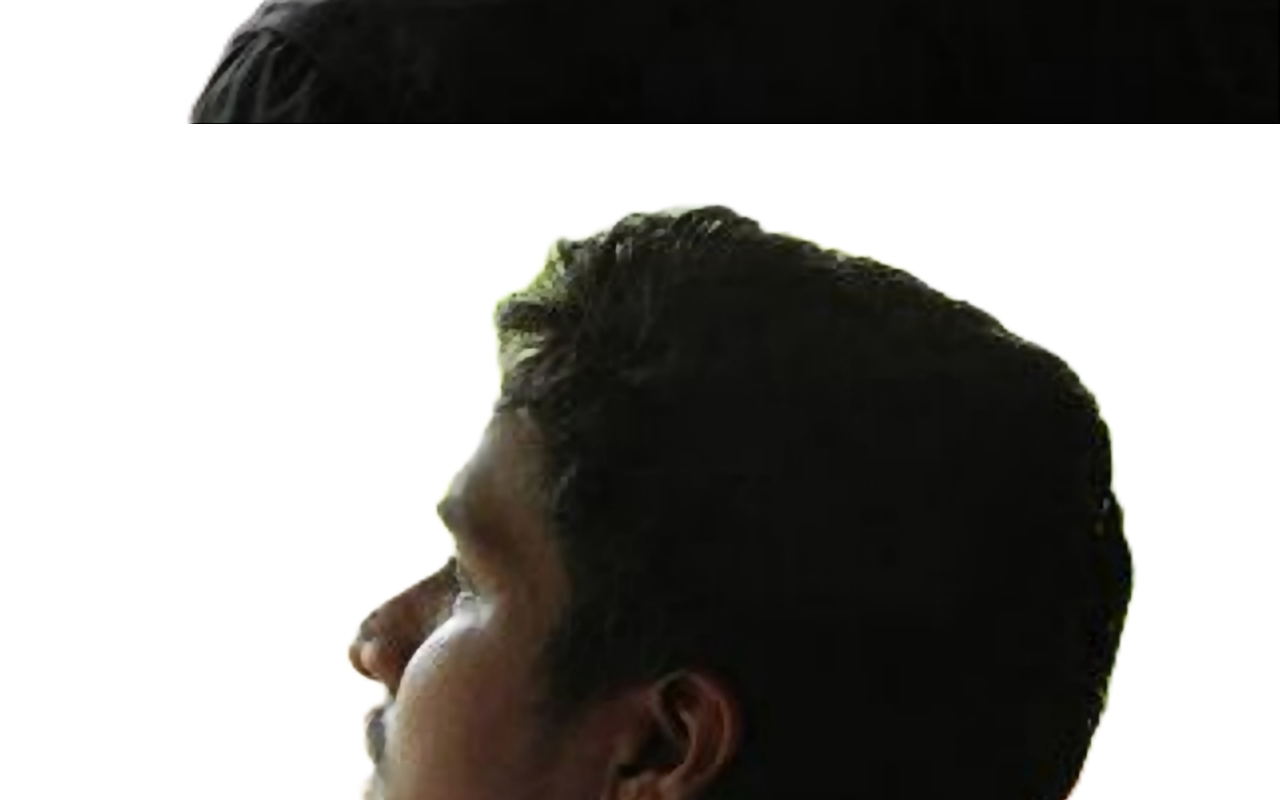
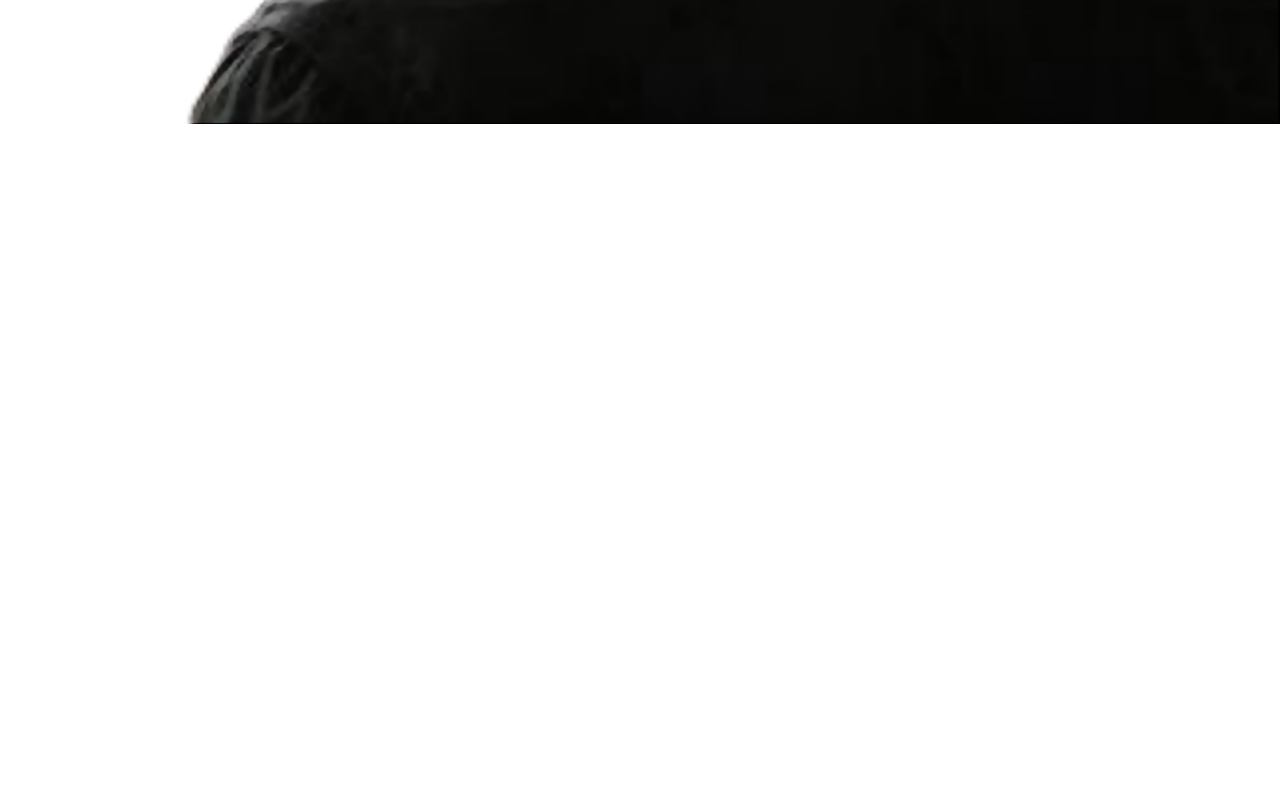
Before and after one commit to albrightraj2021/personal-website, a React (Vite) app: page / in a window 1280 px wide. Shown: the part 1300-2100 px from the top of the page. After the commit the page ends 1424 px from the top, so only its background shows below. Built offline with nearby package versions, Linux system fonts and the light colour scheme.

Commit message:
refactor: Improve home page layout and styling

```diff
--- a/src/home.jsx
+++ b/src/home.jsx
@@ -4,17 +4,15 @@ export default function Home() {
     return (
         <>
             <div className="h-screen bg-blue-900 flex flex-col items-center justify-center pt-12 overflow-hidden mt-4" id="Home">
-                <div className="flex flex-col md:flex-row items-center justify-center w-full h-full relative">
-                    <div className="text-center w-full mb-10 md:w-1/2 md:mb-0">
+                <div className="flex flex-col md:flex-row items-center justify-center w-full h-full">
+                    <div className="text-center w-full mb-10 md:w-1/2 md:mb-0 ">
                         <p className="text-blue-200 text-4xl font-semibold md:text-6xl p-">Hello, I'm</p>
-
-                                               <p className="text-white text-6xl md:text-7xl mt-2 p-1 font-bold">Albright Raj</p>
+                        <p className="text-white text-6xl md:text-7xl mt-2 p-1 font-bold">Albright Raj</p>
                         <p className="text-blue-300 xl:text-xl text-2xl mt-2 p-1">Web Developer</p>
-                        <button className="bg-blue-500 text-white px-6 py-3 rounded mt-4 md:mt-6">Say Hello</button>
+                        <button className="bg-blue-300 text-white px-6 py-3 rounded mt-4 md:mt-6">Say Hello</button>
                     </div>
-                    <div className="w-full xl:mt-6 md:w-1/2 flex justify-center md:mt-0 relative">
-                        <img src={abr} alt="Albright Raj" className="xl:w-3/4 md:w-full pr-0 md:pr-5 object-contain"/>
-                        <img src={abr} alt="Albright Raj" className="xl:w-3/4 md:w-full pr-0 md:pr-5 object-contain absolute bottom-0 left-0 right-0 mx-auto block md:hidden"/>
+                    <div className="w-full   md:w-1/2 flex justify-center mt-10 md:mt-0">
+                        <img src={abr} alt="Albright Raj" className="w-3/4 md:w-full pr-0 md:pr-5 object-contain"/>
                     </div>
                 </div>
             </div>
```
